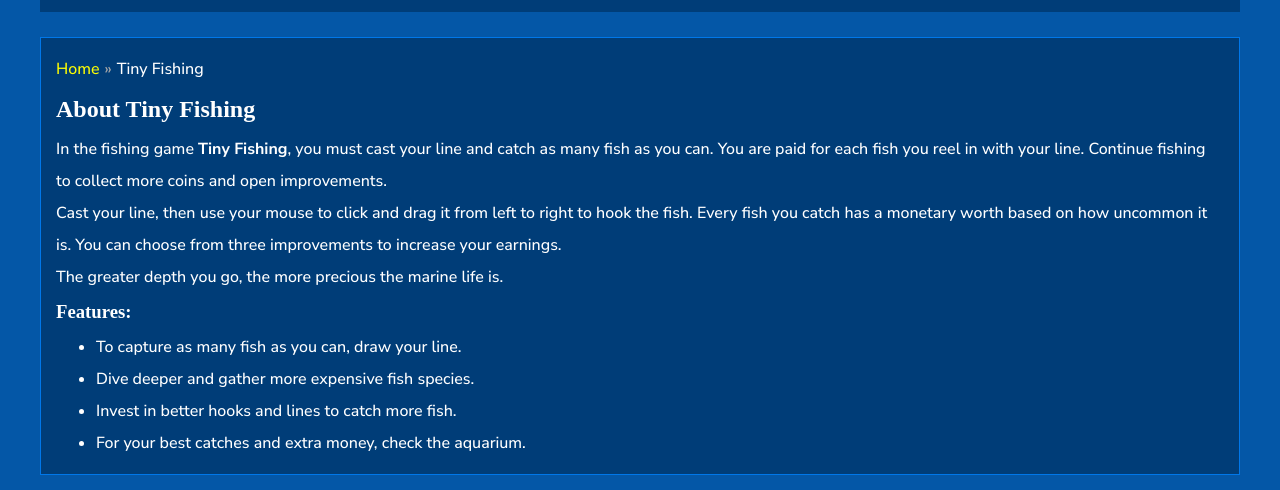
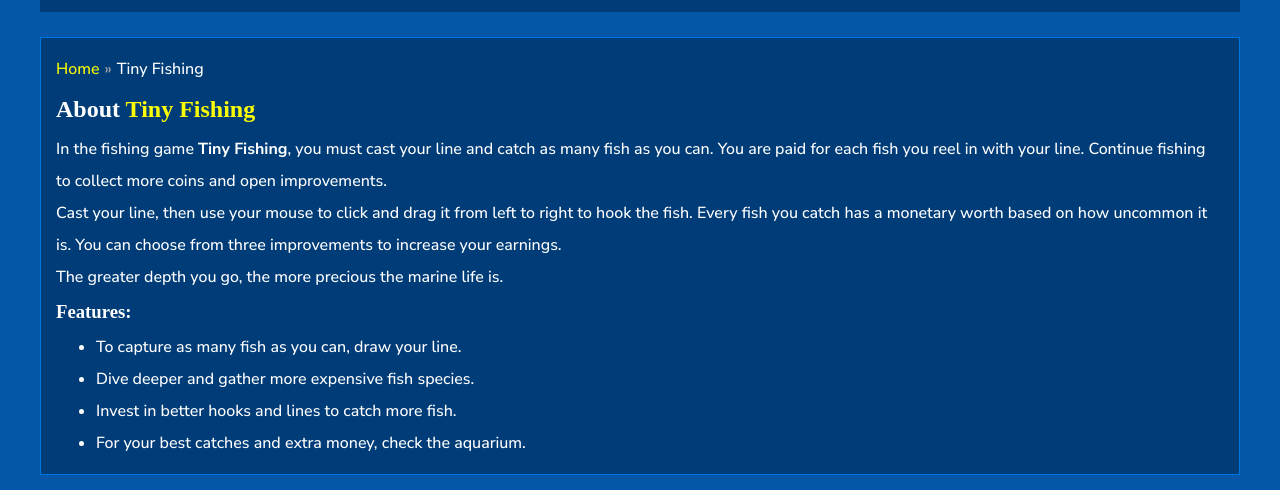
Before and after one commit to tiny-play/tiny-play.github.io, a plain HTML site: page index.html in a window 1280 px wide. Shown: the part 889-1379 px from the top of the page. Drawn offline with Linux system fonts and the light colour scheme.

Commit message:
Update index.html

```diff
--- a/index.html
+++ b/index.html
@@ -219,7 +219,7 @@
                             </div>
                         </div>
                         <div class="text-area--content">
-                            <h2>About Tiny Fishing</h2><p>In the fishing game <strong>Tiny Fishing</strong>, you must cast your line and catch as many fish as you can. You are paid for each fish you reel in with your line. Continue fishing to collect more coins and open improvements.</p>
+                            <h2>About <a href="https://tinyplay.io/tiny-fishing">Tiny Fishing</a></h2><p>In the fishing game <strong>Tiny Fishing</strong>, you must cast your line and catch as many fish as you can. You are paid for each fish you reel in with your line. Continue fishing to collect more coins and open improvements.</p>
 <p>Cast your line, then use your mouse to click and drag it from left to right to hook the fish. Every fish you catch has a monetary worth based on how uncommon it is. You can choose from three improvements to increase your earnings.<br />The greater depth you go, the more precious the marine life is.</p>
 <h3>Features:</h3>
 <ul>
```
